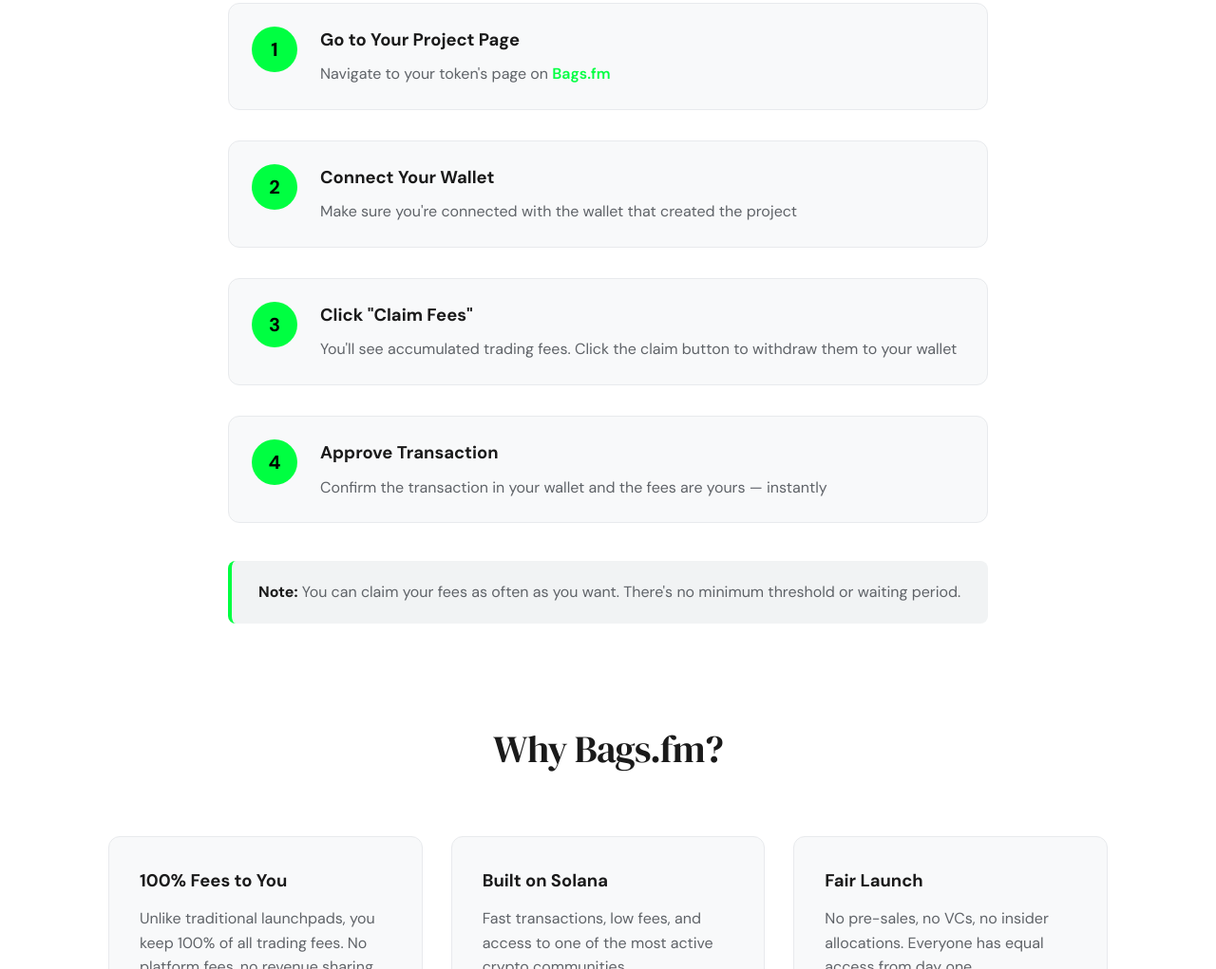
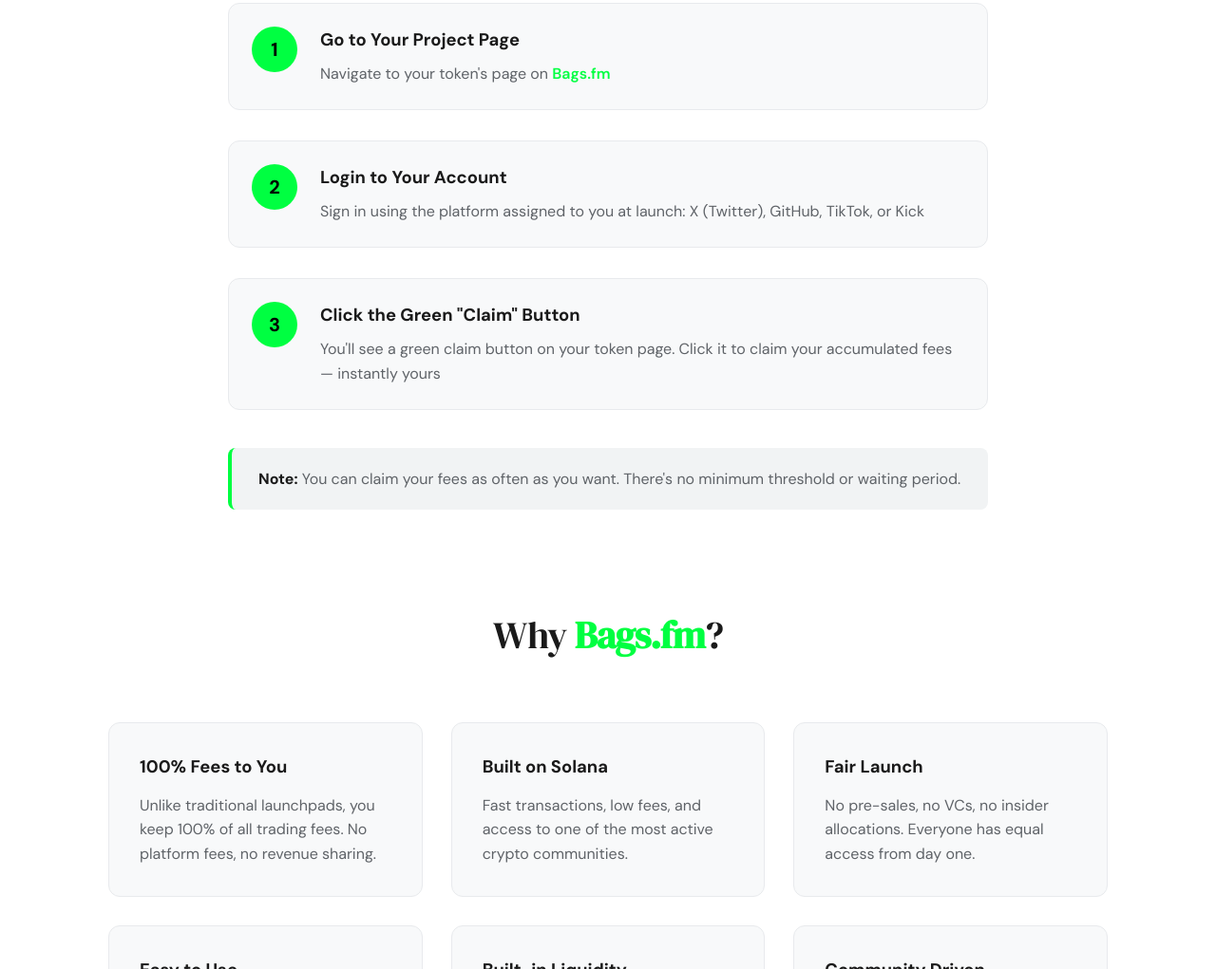
Before and after one commit to ctrlshift-hash/Onboarding, a plain HTML site: page bagsfm.html in a window 1280 px wide. Shown: the part 1578-2599 px from the top of the page at 95% size. Drawn offline with Linux system fonts and the light colour scheme.

Commit message:
Update claim process and make Bags.fm green in heading

```diff
--- a/bagsfm.html
+++ b/bagsfm.html
@@ -114,24 +114,16 @@
                     <div class="claim-step">
                         <div class="claim-step-icon">2</div>
                         <div class="claim-step-content">
-                            <h3>Connect Your Wallet</h3>
-                            <p>Make sure you're connected with the wallet that created the project</p>
+                            <h3>Login to Your Account</h3>
+                            <p>Sign in using the platform assigned to you at launch: X (Twitter), GitHub, TikTok, or Kick</p>
                         </div>
                     </div>
 
                     <div class="claim-step">
                         <div class="claim-step-icon">3</div>
                         <div class="claim-step-content">
-                            <h3>Click "Claim Fees"</h3>
-                            <p>You'll see accumulated trading fees. Click the claim button to withdraw them to your wallet</p>
-                        </div>
-                    </div>
-
-                    <div class="claim-step">
-                        <div class="claim-step-icon">4</div>
-                        <div class="claim-step-content">
-                            <h3>Approve Transaction</h3>
-                            <p>Confirm the transaction in your wallet and the fees are yours — instantly</p>
+                            <h3>Click the Green "Claim" Button</h3>
+                            <p>You'll see a green claim button on your token page. Click it to claim your accumulated fees — instantly yours</p>
                         </div>
                     </div>
                 </div>
@@ -141,7 +133,7 @@
             </div>
 
             <div class="bagsfm-benefits">
-                <h2 class="section-title">Why Bags.fm?</h2>
+                <h2 class="section-title">Why <a href="https://bags.fm/" target="_blank" class="bags-link">Bags.fm</a>?</h2>
                 <div class="benefits-grid">
                     <div class="benefit-card">
                         <h3>100% Fees to You</h3>
```
